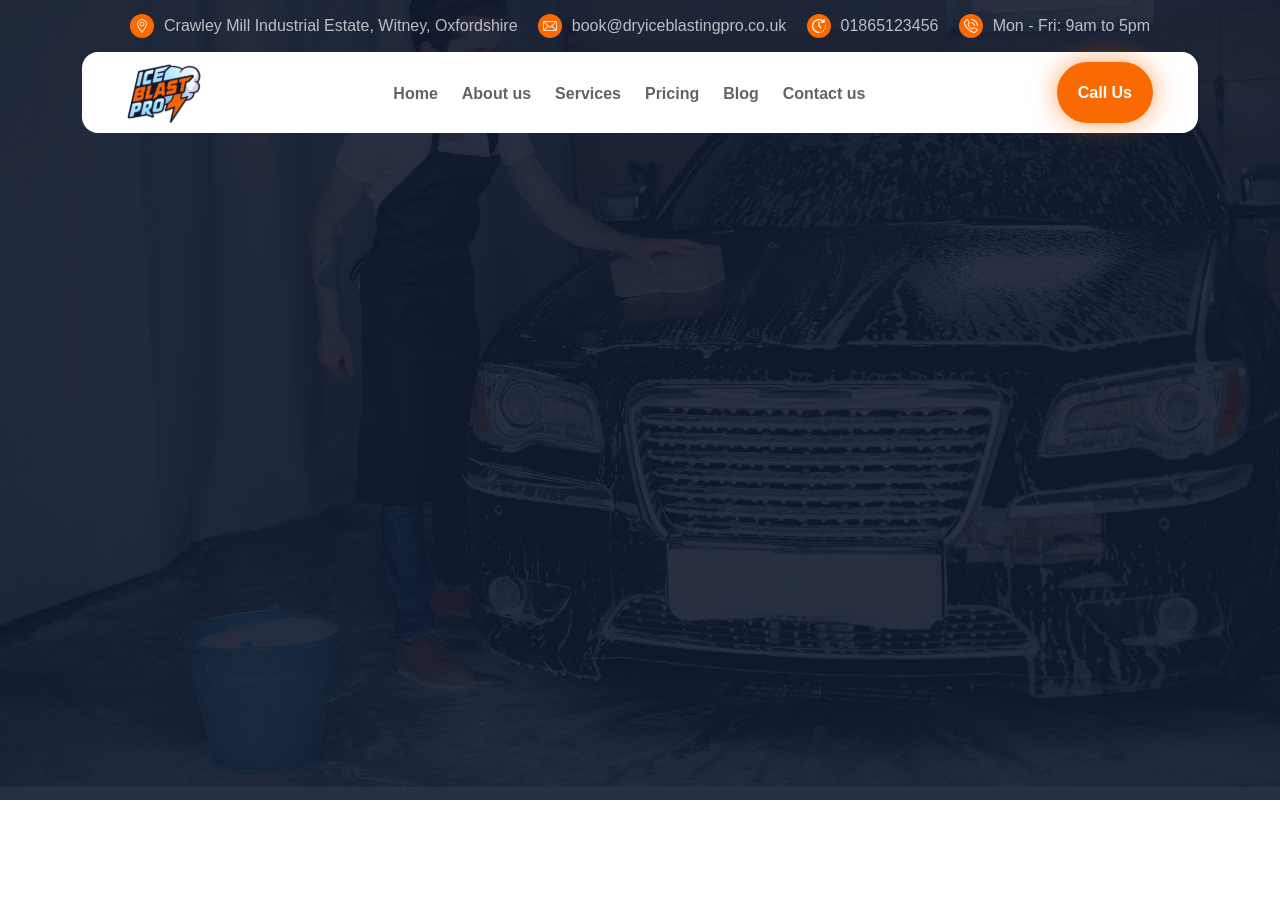
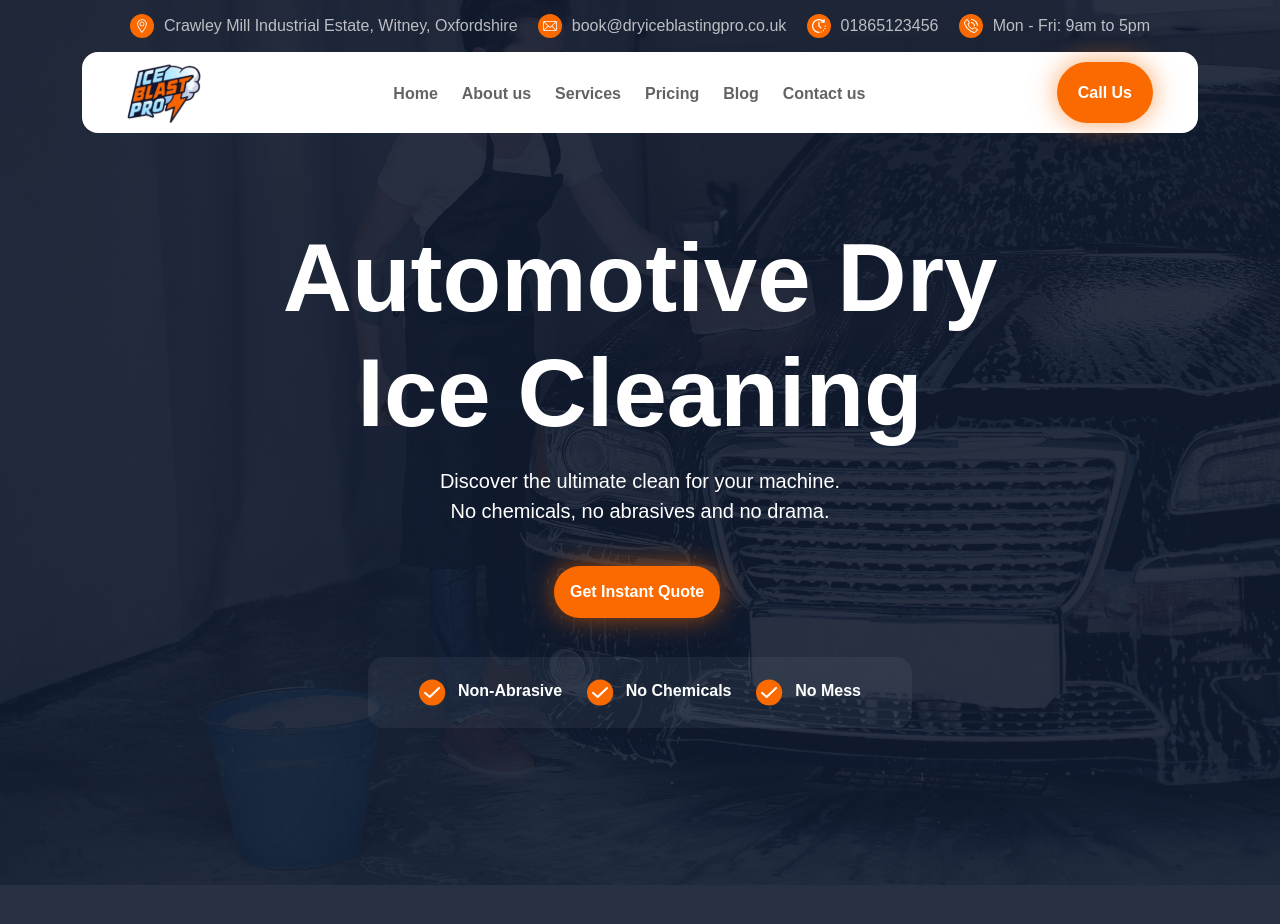
Before and after one commit to Sujatagoyat/ice-blast, a React (Create React App) app: page / in a window 1280 px wide. Shown: the top 924 px of the page. Before the commit the page ends 800 px from the top, so only its background shows below. Built offline with nearby package versions, Linux system fonts and the light colour scheme.

Commit message:
hero sec done with responsive

```diff
--- a/src/App.css
+++ b/src/App.css
@@ -8,18 +8,20 @@
   --fs-xxs: 14px;
   --fs-xs: 16px;
   --fs-sm: 18px;
-  --fs-md: 20px;
+  --fs-md: 16px;
   --fs-2md: 24px;
   --fs-lg: 28px;
   --fs-xl: 32px;
   --fs-2xl: 48px;
-  --fs-3xl: 96px;
+  --fs-3xl: 52px;
   /* ------------ font clr--------- */
   --fc-white: #FFFFFF;
   --fc-black: #000000;
   --fc-orange: #FA6A00;
   --fc-grey:  #636363;
   --fc-blue: #101A2E;
+  --fc-lightblue: #E3FAFF0D;
+
 
   /* --fc-lightblack: #4D4D4D; */
 }
@@ -119,7 +121,7 @@
 }
 
 .lh-115 {
-  line-height: 115.2px;
+  line-height: 55px;
 }
 /* ==================== font weight =================== */
 .fw-normal{
@@ -140,7 +142,7 @@
 }
 @font-face {
   font-family: 'TitlingGothicFB Cond',sans-serif;
-  src: url(./assets/Font/titling-gothic-fb-font-family2/TitlingGothicFBNor-Reg-AF65ddb13687017.otf)
+  src: url(./assets/Font/titling-gothic-fb-font-family2/TitlingGothicFBWide-Bold-AF65ddb136479f5.otf)
 }
 .ff-titling{
   font-family:'TitlingGothicFB Cond',sans-serif; ;
@@ -184,7 +186,60 @@ border: 1px solid transparent;
 .d_none{
   display: none;
 }
+.nav_text:hover{
+  color: var(--fc-orange);
+}
+.btn-style{
+  transition: all 200ms linear;
+}
+.btn-style:hover{
+  background: var(--fc-white);
+  border: 1px solid var(--fc-orange);
+  color: var(--fc-orange);
+}
+.max-w-730{
+  max-width: 730px;
+}
+.btnn{
+  padding: 15px;
+  border-radius: 84px;
+  background: var(--fc-orange);
+  box-shadow: 0px 0px 26.2px 0px #FA6A0099;
+border: 1px solid transparent;
+transition: all 200ms linear;
+}
+.max-w-172{
+  max-width: 172px;
+}
+.pb-16{
+  padding-bottom: 16px;
+}
 
+.small_box{
+  max-width: 544px;
+  border-radius: 16px;
+  background: var(--fc-lightblue);
+  padding: 22px 51px;
+}
+.gap_12{
+  gap: 12px;
+}
+
+.flex_grow{
+  flex-grow: 1;
+}
+.h_700{
+  height: 700px;
+}
+.mt-15{
+  margin-top: 15px;
+}
+.pb-15{
+  padding-bottom: 15px;
+}
+.pt-20{
+  padding-top: 20px;
+}
 
   @media (max-width:992px) {
     label[for="menu-icon"] {
@@ -228,6 +283,33 @@ border: 1px solid transparent;
     display: block;
   }
 }
+@media (min-width:768px) {
+ .pt-md-40{
+  padding-top: 40px;
+ }
+ :root{
+  --fs-3xl: 80px;
+  --fs-md: 20px;
+}
+.lh-115 {
+  line-height: 90px;
+}
+.mt-md-25{
+  margin-top: 25px;
+}
+.pb-md-30{
+  padding-bottom: 30px;
+}
+.btn-style{
+  transition: all 200ms linear;
+}
+.btn-style:hover{
+  background: var(--fc-white);
+  border: 1px solid var(--fc-orange);
+  color: var(--fc-orange);
+}
+}
+
 @media (min-width:992px) {
   .diplay_property{
     display: none !important;
@@ -235,4 +317,42 @@ border: 1px solid transparent;
   label {
     display: none !important;
   }
+  .pt-lg-87{
+    padding-top: 87px;
+  }
+  .h_lg_954{
+    height: 954px;
+  }
+  :root{
+    --fs-3xl: 96px;
+  }
+  .lh-115 {
+  line-height: 115.2px;
 }
+.mt-lg-39{
+  margin-top: 39.5px
+}
+.pb-lg-40{
+  padding-bottom: 40px;
+}
+}
+@media (min-width:1535.99) {
+  .flex_grow{
+    flex-grow: 1 !important;
+  }
+  .align_items_center{
+    align-items: center;
+  }
+  .justify_content_center{
+    justify-content: center;
+  }
+}
+/* --fs-xxs: 14px;
+--fs-xs: 16px;
+--fs-sm: 18px;
+--fs-md: 20px;
+--fs-2md: 24px;
+--fs-lg: 28px;
+--fs-xl: 32px;
+--fs-2xl: 48px;
+--fs-3xl: 96px; */
--- a/src/components/HeroSection.jsx
+++ b/src/components/HeroSection.jsx
@@ -4,10 +4,11 @@ import MessageImg from '../assets/images/svg/mail-icon.svg'
 import TimeImg from '../assets/images/svg/time-icon.svg'
 import CallImg from '../assets/images/svg/call-icon.svg'
 import Logo from '../assets/images/svg/logo.svg'
+import RightTick from '../assets/images/svg/right-tick-mark.svg'
 
 function HeroSection() {
   return (
-    <div className='hero-bg-img min-vh-100 pt-14'>
+    <div className='hero-bg-img min-vh-100 h_lg_954 h_700 pt-14 d-flex flex-column'>
       <div className="container">
         <div className='d-flex align-items-center justify-content-lg-between gap-lg-0 gap-4 ps-5 pe-5 overflow-x-auto'>
           <div className='d-flex gap-10'>
@@ -38,17 +39,45 @@ function HeroSection() {
             </label>
             <input type="checkbox" id='menu-icon' hidden />
             <ul className='d-flex gap-24 align-items-center mb-0 ps-0 menulist'>
-                <li><a href="" className='fw-bold text-16 lh-19 ff-acumin clr-grey'>Home</a></li>
-                <li><a href="" className='fw-bold text-16 lh-19 ff-acumin clr-grey'>About us</a></li>
-                <li><a href="" className='fw-bold text-16 lh-19 ff-acumin clr-grey'>Services</a></li>
-                <li><a href="" className='fw-bold text-16 lh-19 ff-acumin clr-grey'>Pricing</a></li>
-                <li><a href="" className='fw-bold text-16 lh-19 ff-acumin clr-grey'>Blog</a></li>
-                <li><a href="" className='fw-bold text-16 lh-19 ff-acumin clr-grey'>Contact us</a></li>
+              <li><a href="" className='fw-bold text-16 lh-19 ff-acumin clr-grey nav_text'>Home</a></li>
+              <li><a href="" className='fw-bold text-16 lh-19 ff-acumin clr-grey nav_text'>About us</a></li>
+              <li><a href="" className='fw-bold text-16 lh-19 ff-acumin clr-grey nav_text'>Services</a></li>
+              <li><a href="" className='fw-bold text-16 lh-19 ff-acumin clr-grey nav_text'>Pricing</a></li>
+              <li><a href="" className='fw-bold text-16 lh-19 ff-acumin clr-grey nav_text'>Blog</a></li>
+              <li><a href="" className='fw-bold text-16 lh-19 ff-acumin clr-grey nav_text'>Contact us</a></li>
             </ul>
-              <button className='fw-bold text-16 lh-19 ff-acumin clr-white call-btn d-lg-block d-none'>Call Us</button>
+            <button className='fw-bold text-16 lh-19 ff-acumin clr-white call-btn d-lg-block d-none btn-style'>Call Us</button>
           </div>
         </div>
         </div>
+        <div  className='d-flex flex-column flex_grow align_items_center justify_content_center pt-lg-87 pt-md-40 pt-20 '>
+          <div className='container'>
+            <h1 className='fw-bold text-96 lh-115 ff-titling clr-white max-w-730 mx-auto text-center mb-0 pb-16'>Automotive Dry Ice Cleaning</h1>
+            <p className='fw-normal text-20 lh-30 ff-acumin clr-white text-center mb-0 '>Discover the ultimate clean for your machine.
+             </p>
+              <p className='fw-normal text-20 lh-30 ff-acumin clr-white text-center pb-lg-40 pb-md-30 pb-15 mb-0'> No chemicals, no abrasives and no drama.</p>
+              <div className='max-w-172 mx-auto'>
+                <button className='fw-bold text-16 lh-19 ff-acumin clr-white btnn btn-style text-nowrap '>Get Instant Quote</button>
+                </div>
+                <div className='small_box mx-auto mt-lg-39 mt-md-25 mt-15'>
+                  <div className='d-flex align-items-center justify-content-between flex-wrap'>
+                    <div className='d-flex gap_12'>
+                      <img src={RightTick} alt="RightTick"/>
+                      <p className='fw-bold text-16 lh-24 ff-acumin clr-white mb-0'>Non-Abrasive</p>
+                    </div>
+                    <div className='d-flex gap_12 pt-sm-0 pt-3'>
+                      <img src={RightTick} alt="RightTick"/>
+                      <p className='fw-bold text-16 lh-24 ff-acumin clr-white mb-0'>No Chemicals</p>
+                    </div>
+                    <div className='d-flex gap_12 pt-sm-0 pt-3'>
+                      <img src={RightTick} alt="RightTick"/>
+                      <p className='fw-bold text-16 lh-24 ff-acumin clr-white mb-0'>No Mess</p>
+                    </div>
+                  </div>
+                </div>
+          </div>
+        </div>
+
     </div>
   )
 }
```
Also changed, not shown: src/assets/images/svg/right-tick-mark.svg (added). Lines whose indentation alone changed are shown as unchanged.
